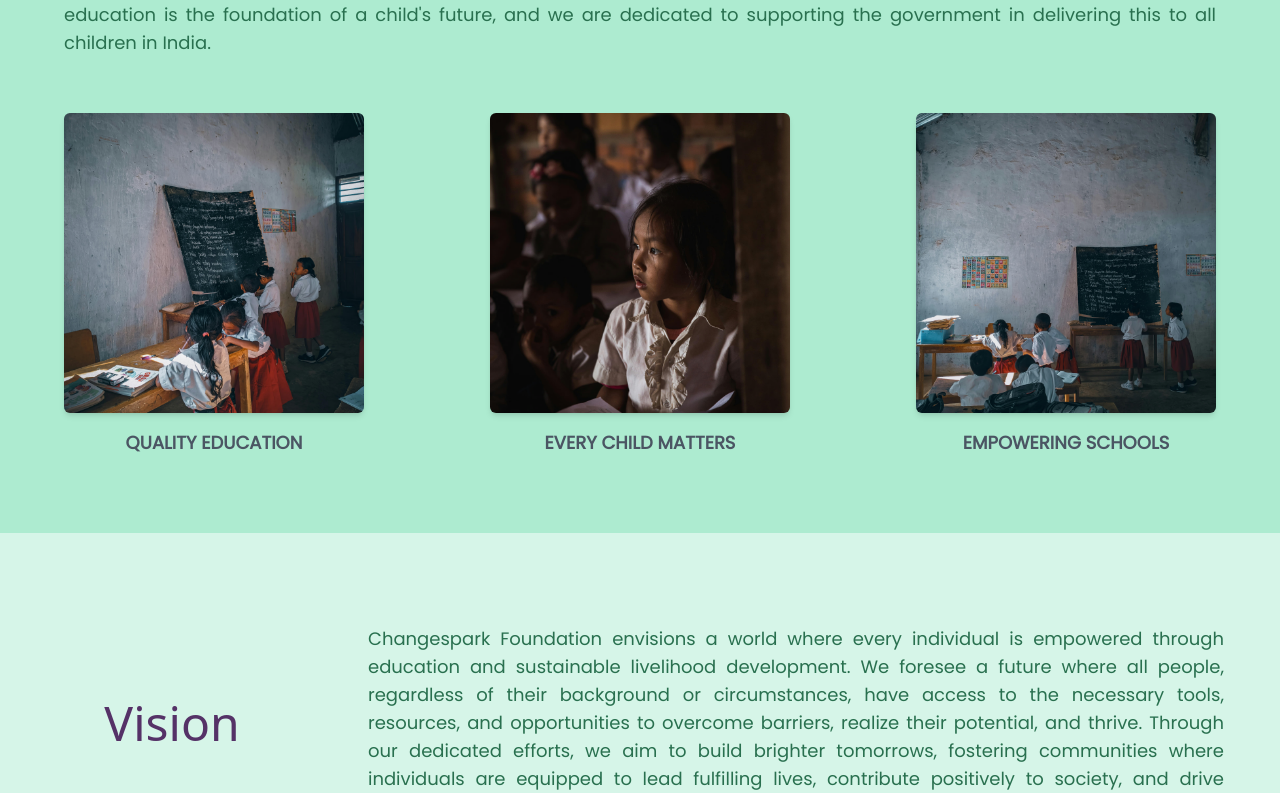
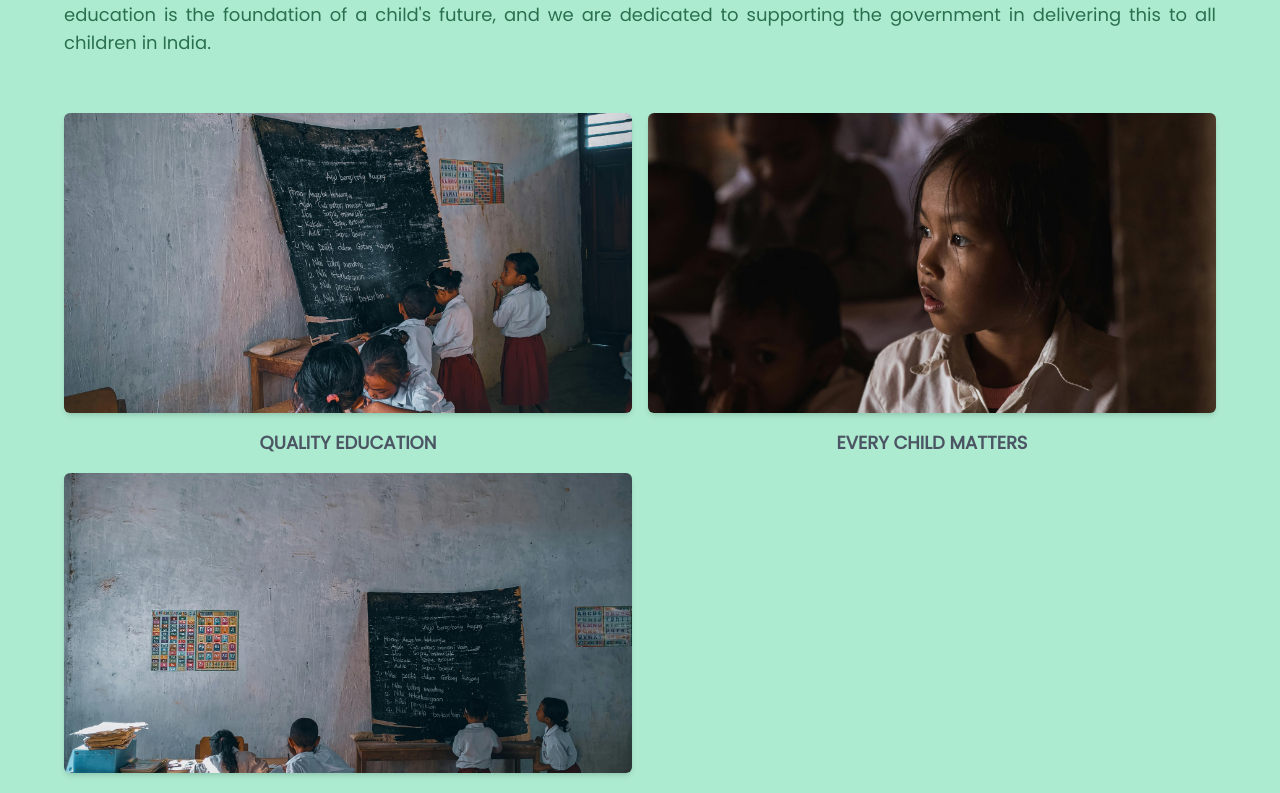
Before and after one commit to Adriz1611/changespark-website, a Next.js app: page / in a window 1280 px wide. Shown: the part 947-1740 px from the top of the page. Built offline with nearby package versions, Linux system fonts and the light colour scheme; a web font is replaced by a local one.

Commit message:
used grid instead of flex

```diff
--- a/src/app/page.js
+++ b/src/app/page.js
@@ -52,10 +52,10 @@ export default function Home() {
               delivering this to all children in India.
             </p>
           </div>
-          <div className="flex flex-col md:flex-row justify-between space-x-4 space-y-7 md:space-y-0">
+          <div className="grid grid-cols-1 md:grid-cols-2 gap-4">
             {images.map((img, index) => (
               <div key={index} className="flex flex-col items-center">
-                <div className="w-[300px] h-[300px] relative">
+                <div className="w-full h-[300px] relative">
                   <Image
                     src={img.src}
                     alt={img.alt}
```
